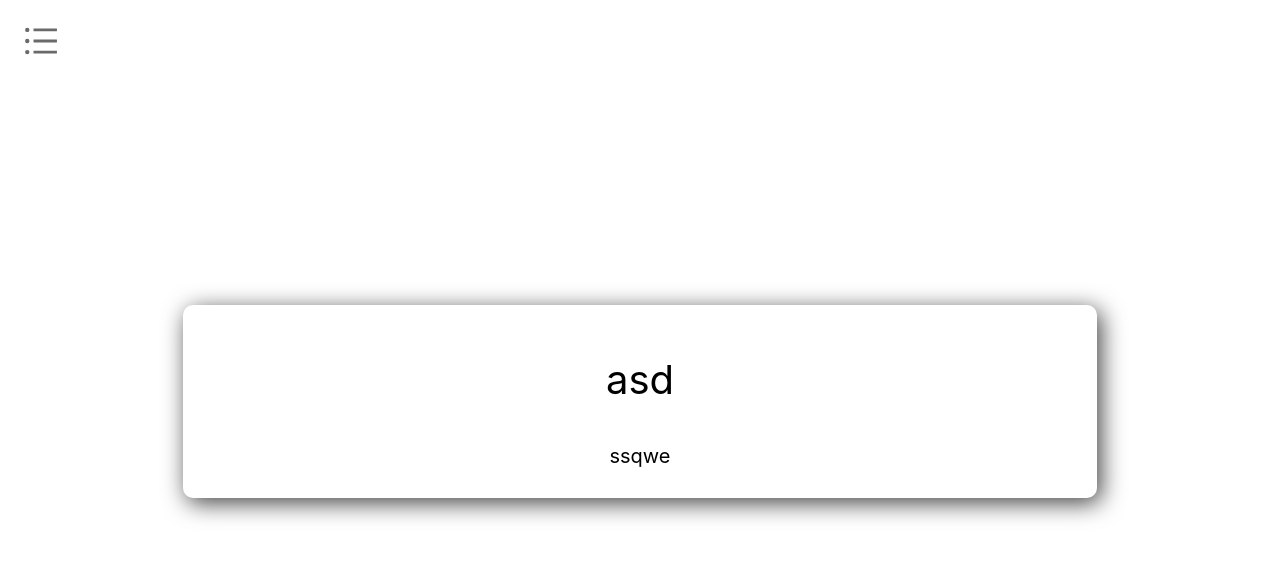
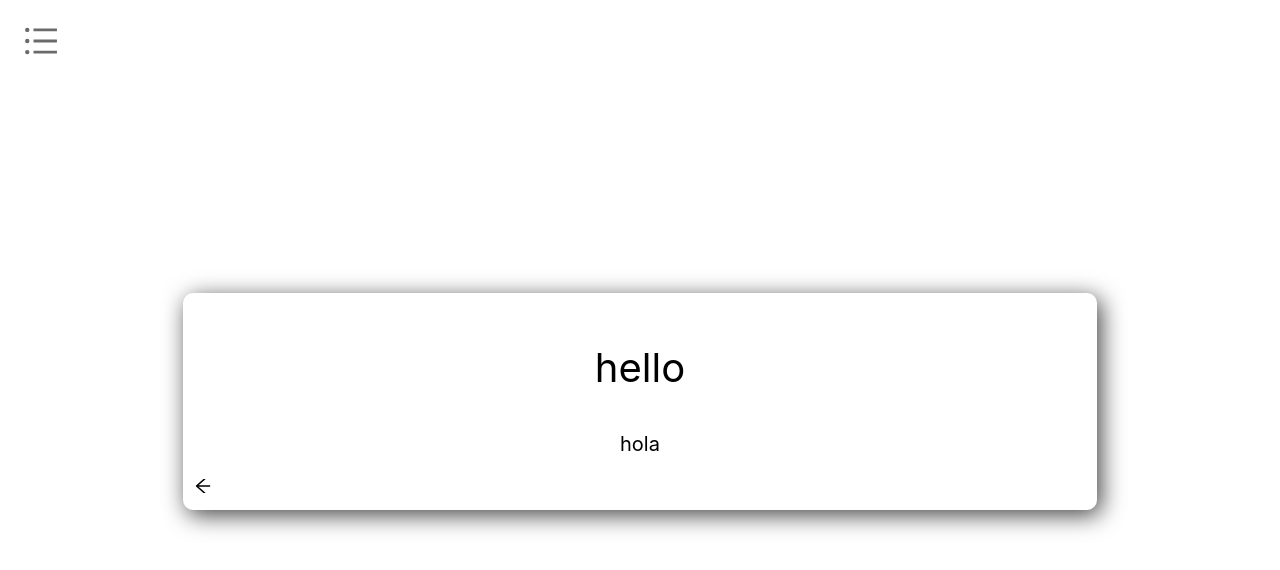
Before and after one commit to tal3898/vocabulary-practice, a React (Create React App) app: page / in a window 1280 px wide. Both pictures are taken after a click on the element "reveal". Shown: the top 570 px of the page. Built offline with nearby package versions, Linux system fonts and the light colour scheme.

Commit message:
added button that changes the word randomly

```diff
--- a/src/App.tsx
+++ b/src/App.tsx
@@ -3,6 +3,17 @@ import logo from './logo.svg';
 import './App.css';
 import Card from './card/card';
 import {AiOutlineUnorderedList} from 'react-icons/ai';
+
+const stub = [{
+  english: 'hello',
+  spanish: 'hola'
+},{
+  english: 'have',
+  spanish: 'tener'
+},{
+  english: 'como',
+  spanish: 'how'
+},]
 
 function App() {
   return (
@@ -14,7 +25,7 @@ function App() {
           </div>
         </div>
         <div className='content' style={{display: 'flex', height: '100%'}}>
-          <Card word={{english: 'asd', spanish: 'ssqwe'}} />
+          <Card wordsList={stub} />
         </div>
     </div>
   );
--- a/src/card/card.tsx
+++ b/src/card/card.tsx
@@ -1,20 +1,33 @@
 import React, { useState } from 'react';
 import './card.css';
 import {Word} from '../models/word'
+import {AiOutlineArrowLeft} from 'react-icons/ai'
 
 interface Props {
-    word: Word;
+    wordsList: Word[];
 }
 
-function Card({word}: Props) {
+const defaultWord: Word = {english: '...', spanish: '...'};
+
+function getRandomInt(max: number) {
+  return Math.floor(Math.random() * max);
+}
+
+function Card({wordsList}: Props) {
   const [isTranslationHidden, setIsTranslationHidden] = useState(true);
+  const [currentWord, setCurrentWord] = useState(wordsList[0] ?? defaultWord);
+
+  const changeWordRandomly = () => {
+    const randomIndex = getRandomInt(wordsList.length);
+    setCurrentWord(wordsList[randomIndex]);
+  }
 
   return (
     <div className='card'>
-        <p className='originalWord'>{word.english}</p>
-        {!isTranslationHidden && <p className='translationWord'>{word.spanish}</p>}
+        <p className='originalWord'>{currentWord.english}</p>
+        {!isTranslationHidden && <p className='translationWord'>{currentWord.spanish}</p>}
         {isTranslationHidden && <p className='revealButton' onClick={() => setIsTranslationHidden(false)}>reveal</p>}
-
+        <AiOutlineArrowLeft style={{cursor: 'pointer'}} size={20} onClick={changeWordRandomly} />
     </div>
   );
 }
```
